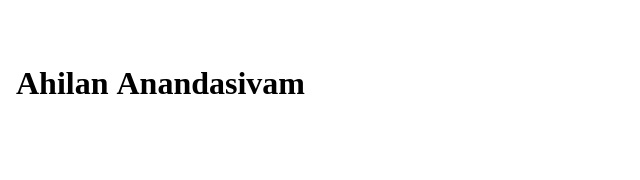
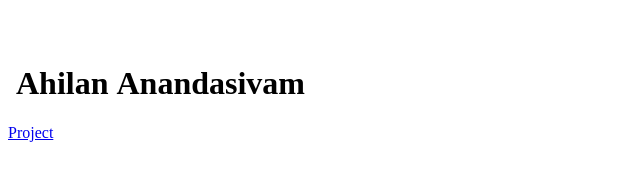
Before and after one commit to Ahilanator/Test-David, a plain HTML site: page index.html in a window 1280 px wide. Shown: the full height of the page, 0-640 px from the left. Drawn offline with Linux system fonts and the light colour scheme.

Commit message:
Project Link

```diff
--- a/index.html
+++ b/index.html
@@ -3,6 +3,7 @@
  <body>
   <div>
    <h1> Ahilan Anandasivam</h1>
+      <a href="Project.html">Project</a>
     </div>
     </body>
 </html>
```
